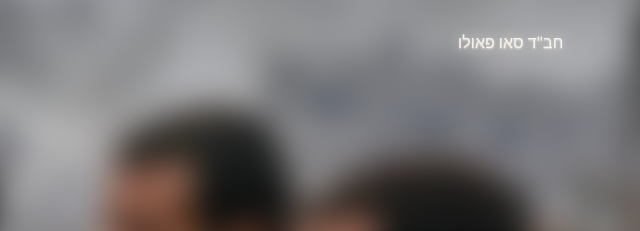
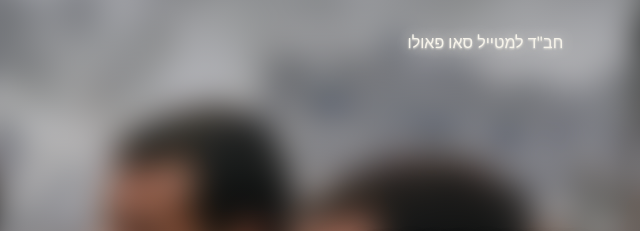
Before and after one commit to vanzvik/LP-BRAZIL, a plain HTML site: page matnat-chaim-fullscreen.html in a window 1280 px wide. Shown: the top 231 px of the page, 640-1280 px from the left. Drawn offline with Linux system fonts and the light colour scheme; a web font is replaced by a local one.

Commit message:
Rename the header to Chabad travelers Sao Paulo.

```diff
--- a/matnat-chaim-fullscreen.html
+++ b/matnat-chaim-fullscreen.html
@@ -366,7 +366,7 @@
 </head>
 <body>
   <header class="nav">
-    <a href="#top">חב"ד סאו פאולו</a>
+    <a href="#top">חב"ד למטייל סאו פאולו</a>
     <a class="btn" href="#form">השארת פרטים</a>
   </header>
   <nav class="rail" aria-label="מיקום בעמוד"></nav>
```
